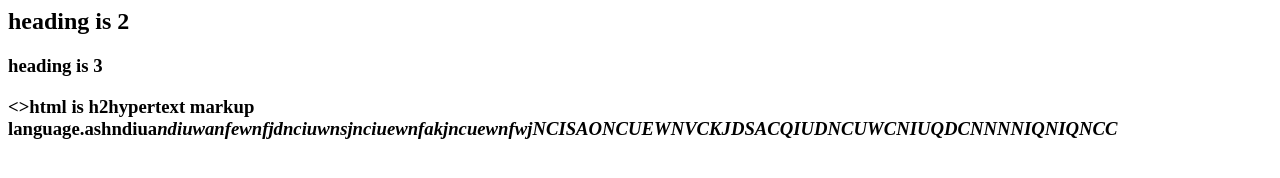
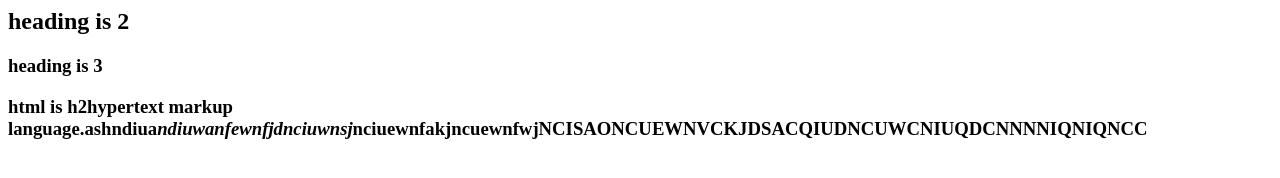
Before and after one commit to pranavsampat/Web-tech-assignment-1, a plain HTML site: page project 3.html in a window 1280 px wide. Drawn offline with Linux system fonts and the light colour scheme.

Commit message:
Update project 3.html

```diff
--- a/project 3.html
+++ b/project 3.html
@@ -5,6 +5,6 @@
 <body>
 <h2>heading is 2<h2>
 <h3>heading is 3<h3>
-<p><>html is h2hypertext markup language<b>.ashndiua<i>ndiuwanfewnfjdnciuwnsj<i>nciuewnfakjncuewnfwjNCISAONCUEWNVCKJDSACQIUDNCUWCNIUQDCNNNNIQNIQNCC</p>
+<p><b>html is h2hypertext markup language</b>.ashndiua<i>ndiuwanfewnfjdnciuwnsj</i>nciuewnfakjncuewnfwjNCISAONCUEWNVCKJDSACQIUDNCUWCNIUQDCNNNNIQNIQNCC</p>
 </body>
 </html>
```
